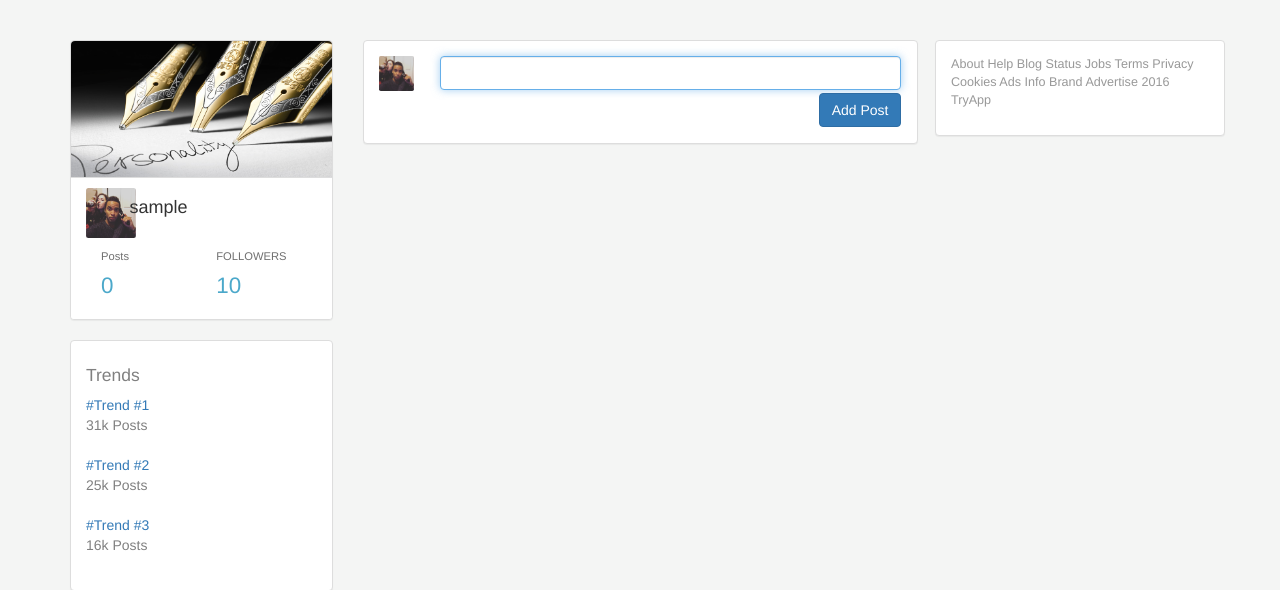
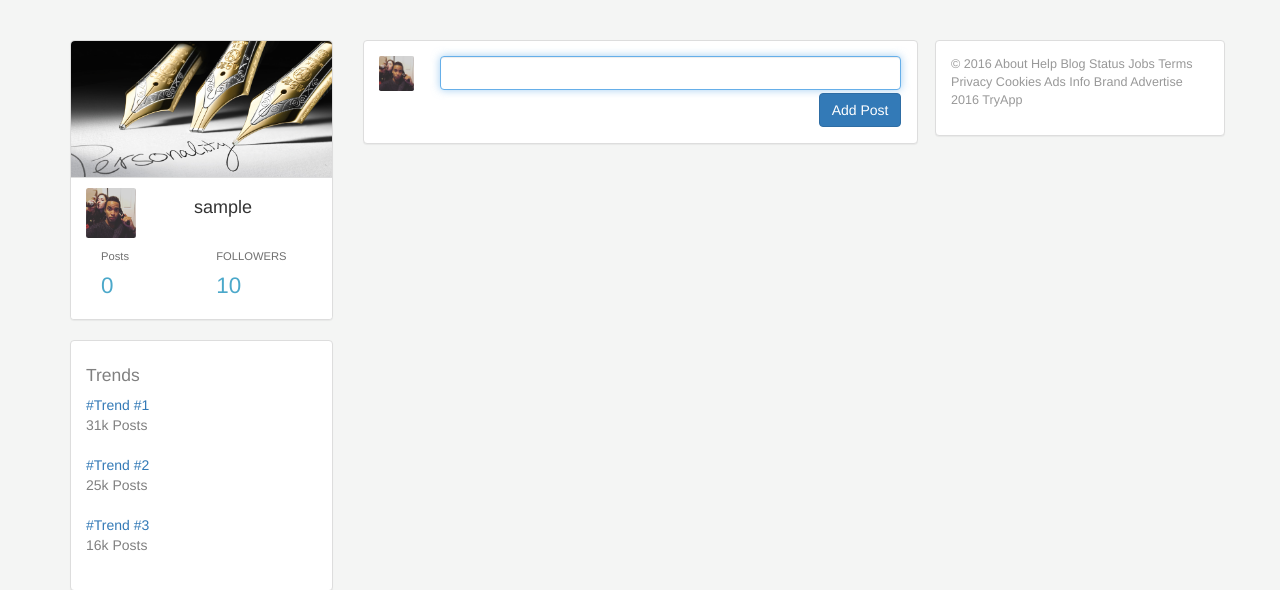
Before and after one commit to krischery2150/TryAPP, a Rails app: page /home in a window 1280 px wide. Shown: the part 59-649 px from the top of the page. Run offline with Rails 7, Linux system fonts and the light colour scheme; the visitor is signed in with stand-in values (Sample User, id 1); data that the repository does not hold is empty; style sheets or scripts are compiled from the project's sources; some libraries are stand-ins or nearby versions.

Commit message:
Finished Desgine for the home page

```diff
--- a/app/controllers/pages_controller.rb
+++ b/app/controllers/pages_controller.rb
@@ -3,6 +3,7 @@ class PagesController < ApplicationController
   end
 
   def home
+
     @posts = Post.all
     @newPost = Post.new
   end
--- a/app/views/pages/home.html.erb
+++ b/app/views/pages/home.html.erb
@@ -8,7 +8,7 @@
       <div class="panel-footer">
         <div class="row">
           <div class="col-sm-2"><img src="/profile.png" height="50px" width="50px" class="rounded-image home-avatar"></div>
-          <div class="col-sm-10"><h4><%=current_user.username%></h4></div>
+          <div class="col-sm-10"><h4 style="text-align: center;"><%=current_user.username%></h4></div>
           <div class="col-sm-12" style="margin-top:10px">
             <div class="col-sm-6" style="font-size: 80%; opacity: 0.7;">Posts<br>
                 <h6 style="color: #0084B4; font-size: 200%;"><%= current_user.posts.count %></h6>
@@ -73,7 +73,7 @@
       <div class="col-xs-3 col-xs-offset-9 about-panel">
           <div class="panel panel-default ">
             <div class="panel-body">
-              <p style="opacity: 0.5; font-size: 90%">About  Help  Blog  Status  Jobs  Terms  Privacy  Cookies  Ads  Info  Brand  Advertise 2016  TryApp</p>
+              <p style="opacity: 0.5; font-size: 90%">© 2016 About  Help  Blog  Status  Jobs  Terms  Privacy  Cookies  Ads  Info  Brand  Advertise 2016  TryApp</p>
             </div>
           </div>
       </div>
```
